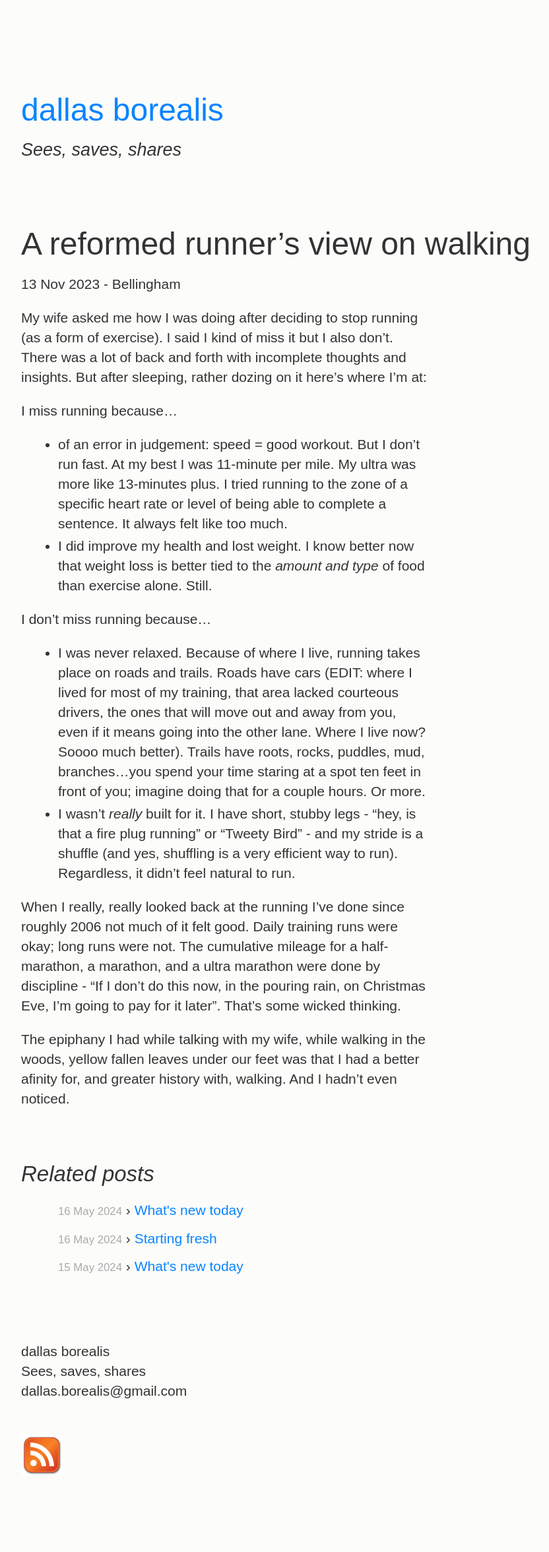
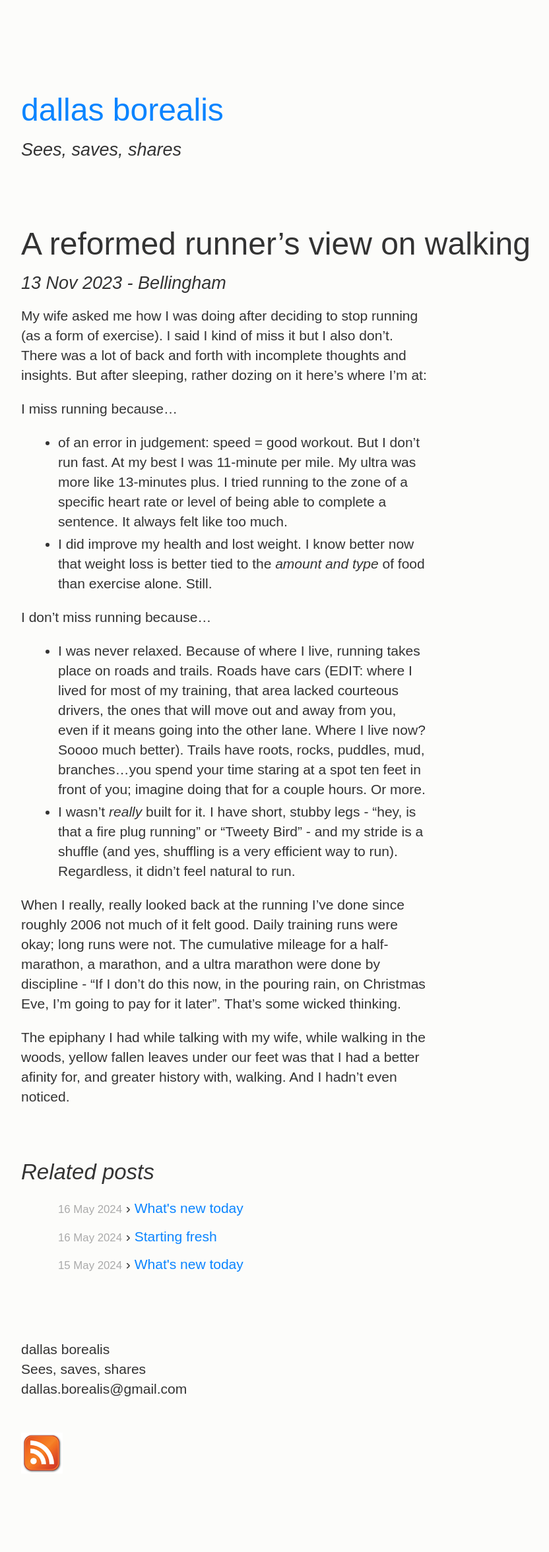
Before and after one commit to dallas-borealis/dallas-borealis.github.io, a Jekyll site: the page built from _posts/2023-11-13-reformed-runner.md, in a window 1280 px wide. Shown: the whole page at 66% size, without its empty margins (136-968 px from the left). Built offline with Jekyll 4.4.1, drawn with Linux system fonts in a browser that asks for light colours.

Commit message:
Update 2023-11-13-reformed-runner.md

```diff
--- a/_posts/2023-11-13-reformed-runner.md
+++ b/_posts/2023-11-13-reformed-runner.md
@@ -6,7 +6,7 @@ title: A reformed runner's view on walking
 {{ page.title }}
 ================
 
-<p class="meta">13 Nov 2023 - Bellingham</p>
+<p class="subtitle">13 Nov 2023 - Bellingham</p>
 
 My wife asked me how I was doing after deciding to stop running (as a form of exercise). I said I kind of miss it but I also don't. There was a lot of back and forth with incomplete thoughts and insights. But after sleeping, rather dozing on it here's where I'm at:
 
```
